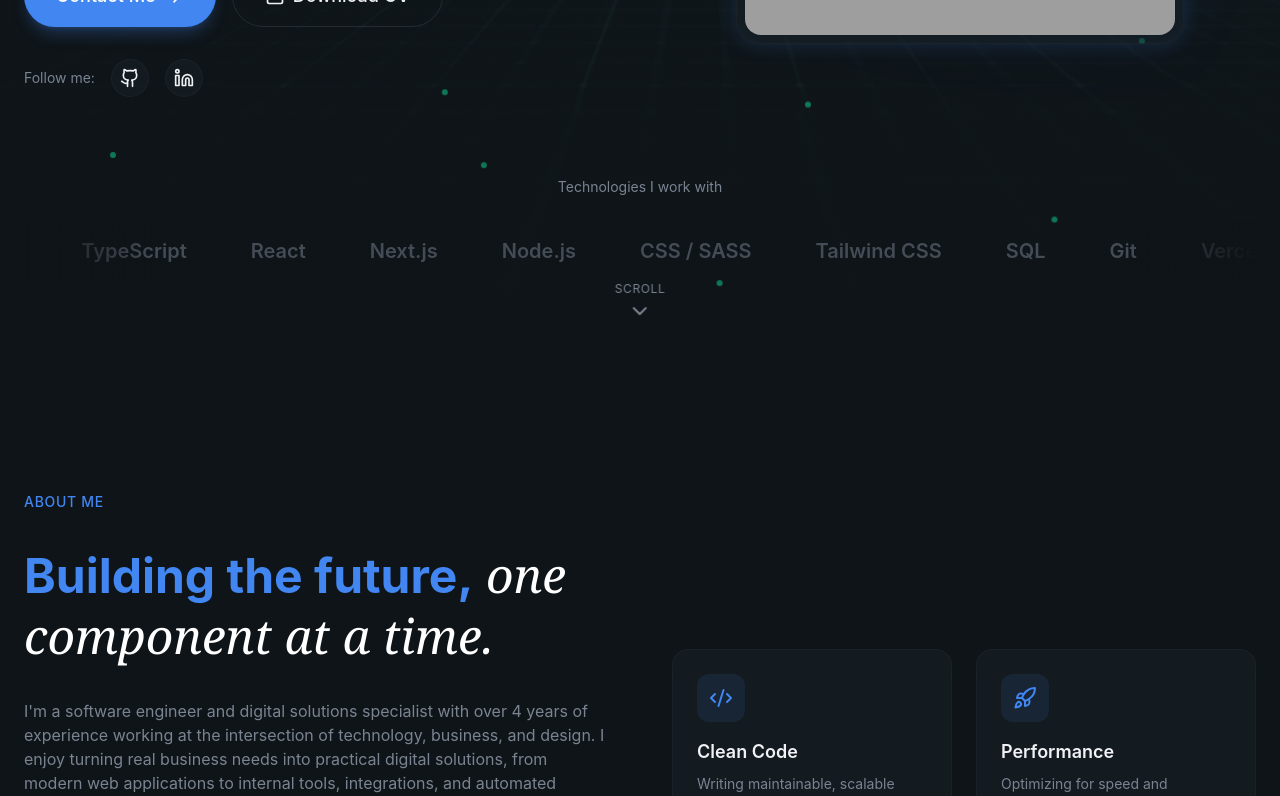
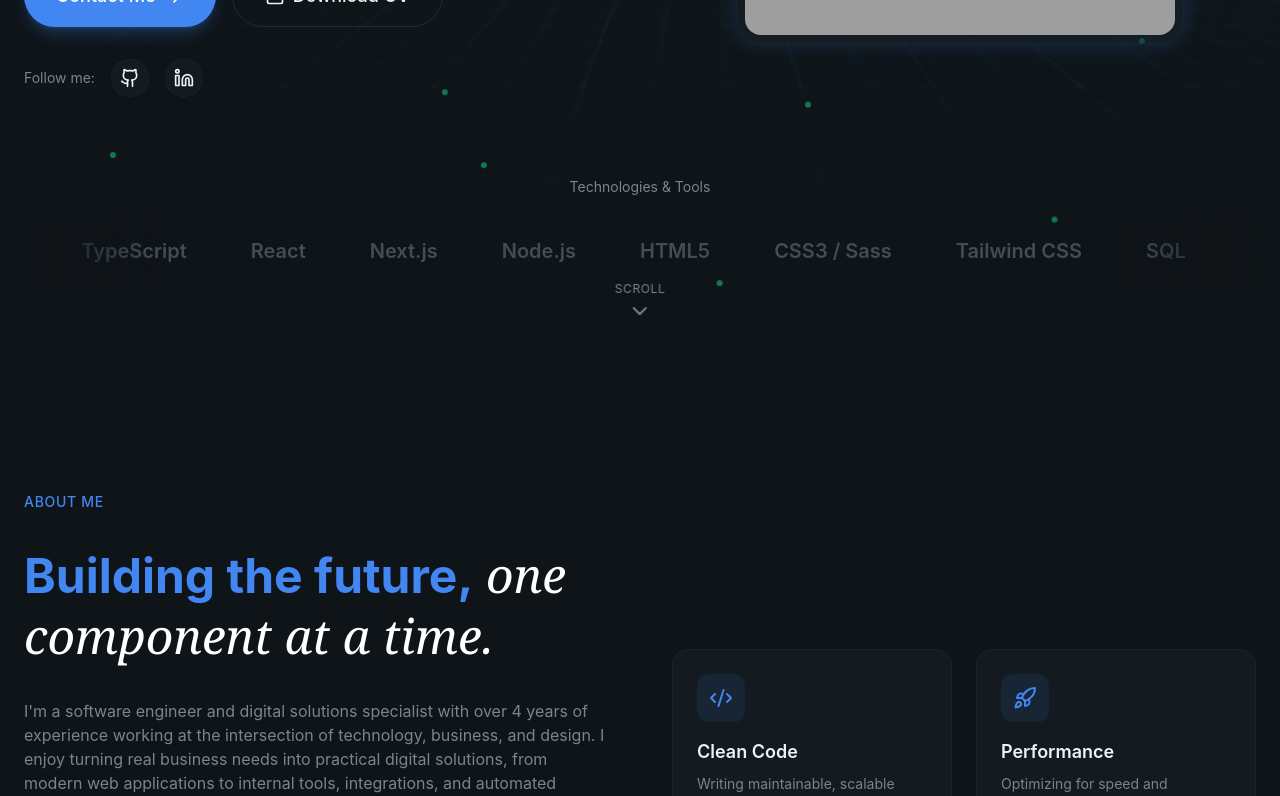
Before and after one commit to itsandreapiano/portfolio-2k26, a Next.js app: page / in a window 1280 px wide. Shown: the part 693-1489 px from the top of the page. Built offline with nearby package versions, Linux system fonts and the light colour scheme; grey boxes are pictures that could not be loaded.

Commit message:
fix: scroll button

```diff
--- a/src/layout/Navbar.jsx
+++ b/src/layout/Navbar.jsx
@@ -31,14 +31,14 @@ export const Navbar = () => {
       }  z-50`}
     >
       <nav className="container mx-auto px-6 flex items-center justify-between">
-        <button
-          type="button"
+        <Link
+          href="/"
           onClick={() => window.scrollTo({ top: 0, behavior: "smooth" })}
-          className="text-xl font-bold tracking-tight hover:text-primary"
+          className="text-xl font-bold tracking-tight hover:text-primary min-w-27"
           aria-label="Scroll to top"
         >
           AP<span className="text-primary">.</span>
-        </button>
+        </Link>
 
         {/* Desktop Nav */}
         <div className="hidden md:flex items-center gap-1">
--- a/src/sections/Hero.jsx
+++ b/src/sections/Hero.jsx
@@ -10,21 +10,36 @@ import Link from "next/link";
 import { AnimatedBorderButton } from "../components/AnimatedBorderButton";
 
 const skills = [
+  // Development
   "JavaScript",
   "TypeScript",
   "React",
   "Next.js",
   "Node.js",
-  "CSS / SASS",
+  "HTML5",
+  "CSS3 / Sass",
   "Tailwind CSS",
   "SQL",
+
+  // Development Tools
   "Git",
+  "GitHub",
   "Vercel",
-  "Google Analytics",
+
+  // Analytics & Business
+  "Google Analytics 4",
+  "Google Tag Manager",
+  "Google Search Console",
+  "Looker Studio",
+  "Board EPM",
   "Google Workspace",
-  "Board EPM",
-  "OpenAI",
+
+  // AI & Automation
+  "Gemini API",
+  "OpenAI API",
   "Retell AI",
+
+  // Design
   "Adobe Photoshop",
   "Adobe Illustrator",
 ];
@@ -172,7 +187,7 @@ export const Hero = () => {
         {/* Skills Section */}
         <div className="mt-20 animate-fade-in animation-delay-600">
           <p className="text-sm text-muted-foreground mb-6 text-center">
-            Technologies I work with
+            Technologies & Tools
           </p>
           <div className="relative overflow-hidden">
             <div
@@ -198,11 +213,11 @@ export const Hero = () => {
 
       <div
         className="absolute bottom-8 left-1/2 -translate-x-1/2
-      animate-fade-in animation-delay-800"
+  z-20 animate-fade-in animation-delay-800"
       >
         <Link
           href="#about"
-          className="flex flex-col items-center gap-2 text-muted-foreground hover:text-primary transition-colors group"
+          className="flex flex-col items-center gap-2 text-muted-foreground hover:text-analytics transition-colors group"
         >
           <span className="text-xs uppercase tracking-wider">Scroll</span>
           <ChevronDown className="w-6 h-6 animate-bounce" />
```
